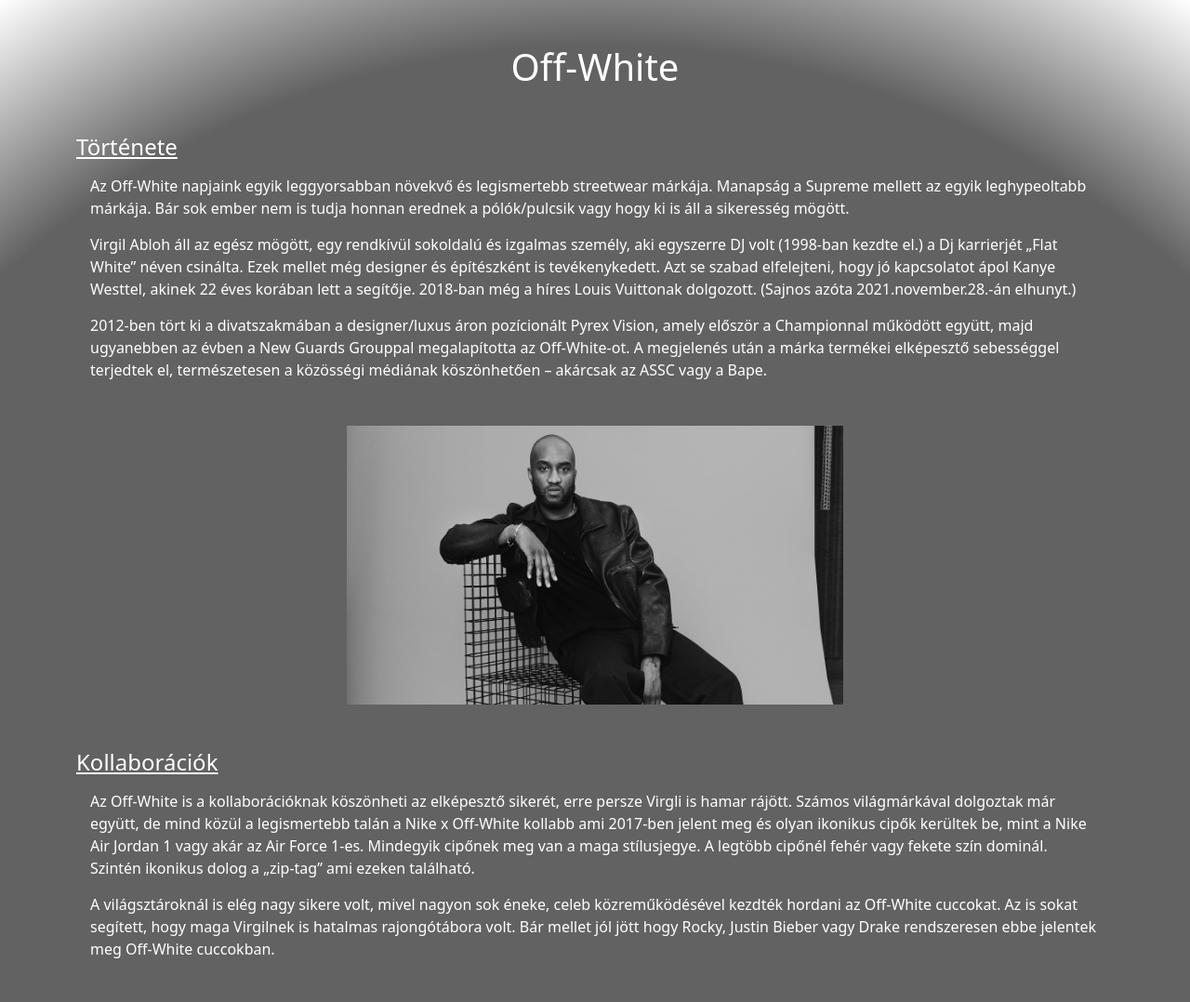
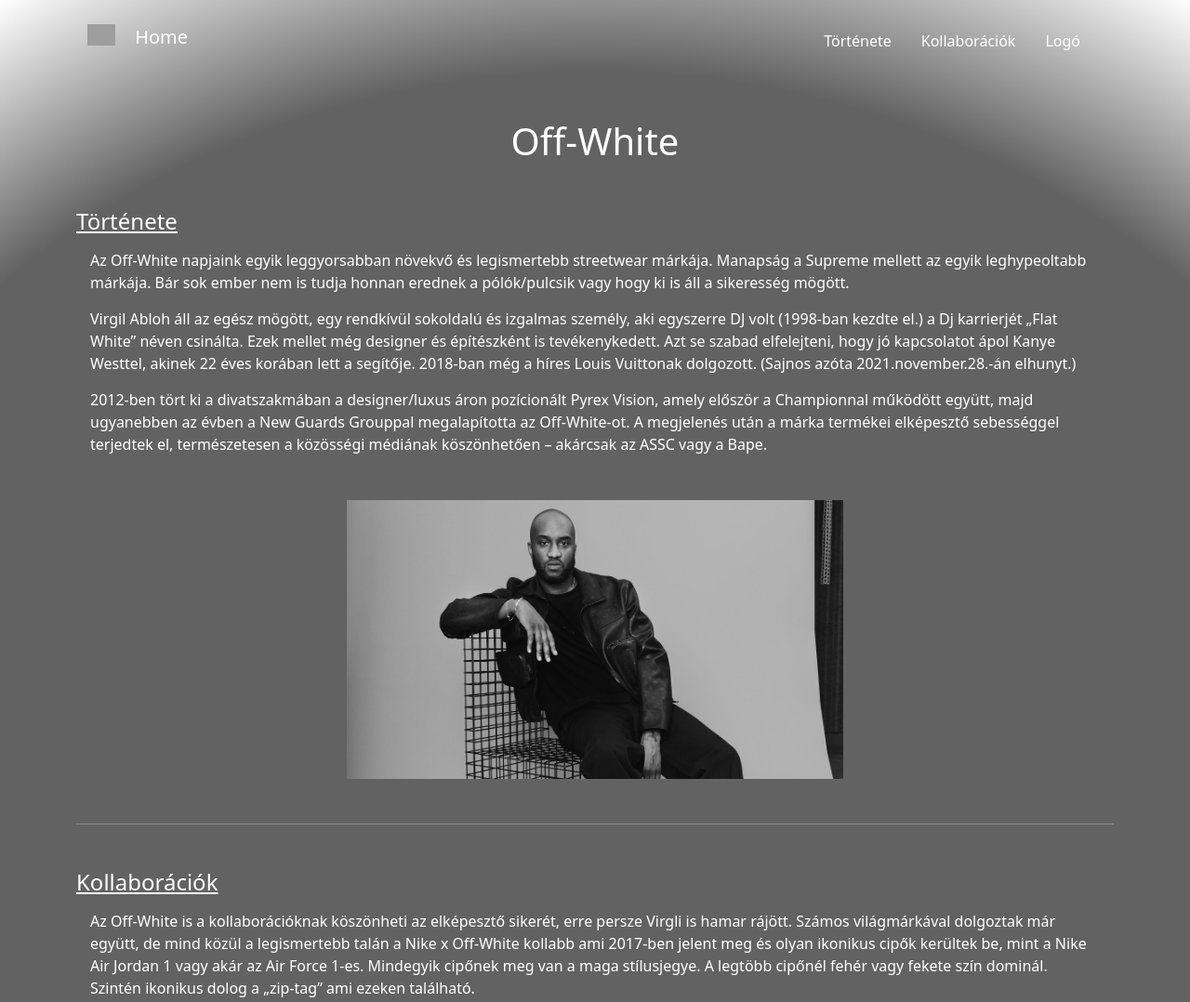
Before and after one commit to HrubosMark/IKT_Kedvenc_Projekt, a plain HTML site: page Off-White/offwhite.html in a window 1280 px wide. Shown: the top 1078 px of the page at 93% size. Drawn offline with nearby package versions, Linux system fonts and the light colour scheme; grey boxes are pictures that could not be loaded.

Commit message:
Kész a részem. Közösen finomitunk rajta ha kell

```diff
--- a/Off-White/offwhite.css
+++ b/Off-White/offwhite.css
@@ -1,20 +1,23 @@
-#alcimek {
+.alcimek {
     text-decoration: underline;
     font-style: small-caps;
-    color: rgb(255,255,255);
-color: radial-gradient(circle, rgba(255,255,255,1) 5%, rgba(98,98,98,1) 100%);
+    color: rgb(255, 255, 255);
+    color: radial-gradient(circle, rgba(255, 255, 255, 1) 5%, rgba(98, 98, 98, 1) 100%);
 }
-p{
+
+p {
     font-style: small-caps;
-    margin:15px;
-     color: rgb(255,255,255);
-color: radial-gradient(circle, rgba(255,255,255,1) 5%, rgba(98,98,98,1) 100%);
+    margin: 15px;
+    color: rgb(255, 255, 255);
+    color: radial-gradient(circle, rgba(255, 255, 255, 1) 5%, rgba(98, 98, 98, 1) 100%);
 }
-body{
-    background: rgb(98,98,98);
-    background: radial-gradient(circle, rgba(98,98,98,1) 80%, rgba(255,255,255,1) 100%);
+
+body {
+    background: rgb(98, 98, 98);
+    background: radial-gradient(circle, rgba(98, 98, 98, 1) 80%, rgba(255, 255, 255, 1) 100%);
 }
-h1{
-    color: rgb(255,255,255);
-color: radial-gradient(circle, rgba(255,255,255,1) 5%, rgba(98,98,98,1) 100%);
+
+h1 {
+    color: rgb(255, 255, 255);
+    color: radial-gradient(circle, rgba(255, 255, 255, 1) 5%, rgba(98, 98, 98, 1) 100%);
 }
--- a/Off-White/offwhite.html
+++ b/Off-White/offwhite.html
@@ -6,23 +6,51 @@
     <meta http-equiv="X-UA-Compatible" content="IE=edge">
     <meta name="viewport" content="width=device-width, initial-scale=1.0">
     <title>Off-White</title>
-    <link href="https://cdn.jsdelivr.net/npm/bootstrap@5.2.0-beta1/dist/css/bootstrap.min.css" rel="stylesheet"
-        integrity="sha384-0evHe/X+R7YkIZDRvuzKMRqM+OrBnVFBL6DOitfPri4tjfHxaWutUpFmBp4vmVor" crossorigin="anonymous">
-    <script src="https://cdn.jsdelivr.net/npm/bootstrap@5.2.0-beta1/dist/js/bootstrap.bundle.min.js"
-        integrity="sha384-pprn3073KE6tl6bjs2QrFaJGz5/SUsLqktiwsUTF55Jfv3qYSDhgCecCxMW52nD2"
+    <link href="https://cdn.jsdelivr.net/npm/bootstrap@5.0.2/dist/css/bootstrap.min.css" rel="stylesheet"
+        integrity="sha384-EVSTQN3/azprG1Anm3QDgpJLIm9Nao0Yz1ztcQTwFspd3yD65VohhpuuCOmLASjC" crossorigin="anonymous">
+    <script src="https://cdn.jsdelivr.net/npm/bootstrap@5.0.2/dist/js/bootstrap.bundle.min.js"
+        integrity="sha384-MrcW6ZMFYlzcLA8Nl+NtUVF0sA7MsXsP1UyJoMp4YLEuNSfAP+JcXn/tWtIaxVXM"
         crossorigin="anonymous"></script>
     <link rel="stylesheet" href="./offwhite.css">
 </head>
 
 <body>
     <div class="container">
+        <nav class="navbar navbar-expand-lg py-3 navbar-light">
+            <div class="container-fluid">
+                <a class="navbar-brand text-white" href="../Home/index.html">
+                  <img src="https://img.icons8.com/fluency-systems-regular/344/home.png" width="30" class="d-inline-block align-text-top me-3">
+                  Home
+                </a>
+            </div>
+            <button class="navbar-toggler ms-auto" type="button" data-bs-toggle="collapse"
+                data-bs-target="#navbarSupportedContent" aria-controls="navbarSupportedContent" aria-expanded="false"
+                aria-label="Toggle navigation">
+                <span class="navbar-toggler-icon"></span>
+            </button>
+            <div class="container-fluid">
+                <div class="collapse navbar-collapse" id="navbarSupportedContent">
+                    <ul class="navbar-nav ms-auto my-2 mb-lg-0">
+                        <li class="nav-item ms-auto me-3">
+                            <a class="nav-link growbigger text-white" href="#tortenet">Története</a>
+                        </li>
+                        <li class="nav-item ms-auto me-3">
+                            <a class="nav-link growbigger text-white" href="#kollabok">Kollaborációk</a>
+                        </li>
+                        <li class="nav-item ms-auto me-3">
+                            <a class="nav-link growbigger text-white" href="#logo">Logó</a>
+                        </li>
+                    </ul>
+                </div>
+            </div>
+        </nav>
         <header class="text-center my-5">
             <h1>Off-White</h1>
         </header>
         <div class="content">
             <section class="col">
                 <div>
-                    <h4 id="alcimek">Története</h4>
+                    <h4 class="alcimek" id="tortenet">Története</h4>
                 </div>
                 <p>
                     Az Off-White napjaink egyik leggyorsabban növekvő és legismertebb streetwear márkája. Manapság a
@@ -46,9 +74,10 @@
                     <img src="../Globális_anyagok/img/virgil.jpeg" class="img-fluid">
                 </div>
             </section>
+            <hr class="my-5 bg-white">
             <section class="col">
                 <div>
-                    <h4 id="alcimek">Kollaborációk</h4>
+                    <h4 class="alcimek" id="kollabok">Kollaborációk</h4>
                 </div>
                 <p>
                     Az Off-White is a kollaborációknak köszönheti az elképesztő sikerét, erre persze Virgli is hamar
@@ -65,9 +94,10 @@
                     <img src="../Globális_anyagok/img/offwhite_ruha.jpg" alt="ruhak" class="img-fluid ">
                 </div>
             </section>
+            <hr class="my-5 bg-white">
             <section class="col">
                 <div>
-                    <h4 id="alcimek">Logó</h4>
+                    <h4 class="alcimek" id="logo">Logó</h4>
                 </div>
                 <p>A sikeresség az egyszerűségben és a nagyszerűségben kereshető, hiszen nincsenek túlbonyolítva a
                     Virgil fejéből kipattant ötletek, ellenkezőleg: annyira letisztultak és egyediek, hogy azonnal
```
